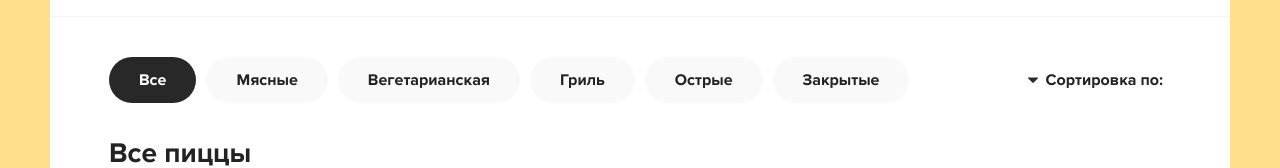
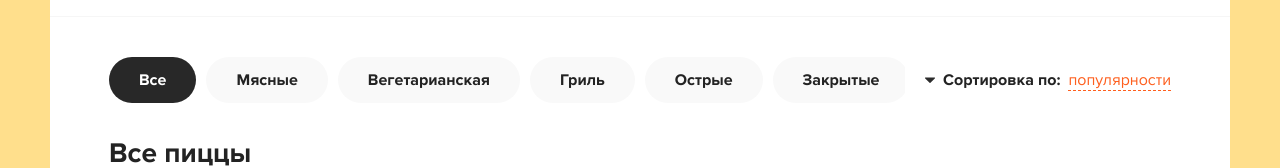
Before and after one commit to Papoyan340/Pizza_React, a React app: page / in a window 1280 px wide. Shown: the part 165-333 px from the top of the page. Built offline with nearby package versions, Linux system fonts and the light colour scheme; data requests are answered from the project's data file.

Commit message:
filter pizzas

```diff
--- a/src/Components/Categories.jsx
+++ b/src/Components/Categories.jsx
@@ -15,7 +15,7 @@ const Categories = React.memo(function Categories({ activeCategory, items, onCli
    return (
       <div className="categories">
          <ul>
-            <li className={activeCategory === null ? 'active' : ''} onClick={()=>   (null)}>Все</li>
+            <li className={activeCategory === null ? 'active' : ''} onClick={()=> onClickCategory(null)}>Все</li>
             {items?.map((el, idx) => (
                <li
                   onClick={() => onClickCategory(idx)}
--- a/src/Components/LoadingPizza.jsx
+++ b/src/Components/LoadingPizza.jsx
@@ -4,6 +4,7 @@ import ContentLoader from 'react-content-loader';
 function loadingPizza() {
    return (
       <ContentLoader
+         className="pizzas-block"
          speed={0.4}
          width={280}
          height={460}
--- a/src/Components/PizzaBlock.jsx
+++ b/src/Components/PizzaBlock.jsx
@@ -24,7 +24,7 @@ function PizzaBlock(obj) {
 
    return (
       <div className="pizza-block">
-         {/* <loadingPizzaBlock /> */}
+
          <img className="pizza-block__image" src={imageUrl} alt="Pizza" />
          <h4 className="pizza-block__title">{name}</h4>
          <div className="pizza-block__selector">
--- a/src/Components/SortPopup.jsx
+++ b/src/Components/SortPopup.jsx
@@ -1,14 +1,12 @@
 import React, { useEffect, useRef, useState } from 'react';
 
-const SortPopup = React.memo(function SortPopup({activeSortType, items }) {
-
+const SortPopup = React.memo(function SortPopup({ activeSortType, items, onClickSortType }) {
    const [visiblePopup, setVisiblePopup] = useState(false);
+   const activLabel = items.find((el) => el.type === activeSortType).name
 
    const sortRef = useRef(null);
 
-
    const togleVisiblePopup = () => {
-
       setVisiblePopup((visiblePopup) => (visiblePopup = !visiblePopup));
    };
 
@@ -23,14 +21,14 @@ const SortPopup = React.memo(function SortPopup({activeSortType, items }) {
       document.body.addEventListener('click', handleOutsideClick);
    }, []);
 
-   const onSelectItem = (idx) => {
-      // setActiveItem((prev) => (prev = idx));
+   const onSelectItem = (type) => {
+      onClickSortType(type);
       setVisiblePopup(false);
    };
 
    return (
       <div ref={sortRef} className="sort">
-         <div  className="sort__label">
+         <div className="sort__label">
             <svg
                className={visiblePopup ? 'rotated' : ''}
                width="10"
@@ -43,8 +41,8 @@ const SortPopup = React.memo(function SortPopup({activeSortType, items }) {
                   fill="#2C2C2C"
                />
             </svg>
-            <b >Сортировка по:</b>
-            <span onClick={togleVisiblePopup}>{items[activeSortType]}</span>
+            <b>Сортировка по:</b>
+            <span onClick={togleVisiblePopup}>{activLabel}</span>
          </div>
          {visiblePopup && (
             <div className="sort__popup">
@@ -52,8 +50,8 @@ const SortPopup = React.memo(function SortPopup({activeSortType, items }) {
                   {items?.map((obj, idx) => (
                      <li
                         key={`${obj.type}_${idx}`}
-                        className={activeSortType === idx ? 'active' : ''}
-                        onClick={() => onSelectItem(idx)}>
+                        className={activeSortType === obj.type ? 'active' : ''}
+                        onClick={() => onSelectItem(obj.type)}>
                         {obj.name}
                      </li>
                   ))}
--- a/src/pages/Home.jsx
+++ b/src/pages/Home.jsx
@@ -1,16 +1,15 @@
 import React from 'react';
 import { useSelector, useDispatch } from 'react-redux';
 import { Categories, SortPopup, PizzaBlock, LoadingPizza } from '../Components';
-import { setCategory } from '../redux/actions/actionsFilter';
+import { setCategory, setSortBy } from '../redux/actions/actionsFilter';
 import { fetchPizzas } from '../redux/actions/actionsPizza';
 
 const categoriesName = ['Мясные', 'Вегетарианская', 'Гриль', 'Острые', 'Закрытые'];
 const sortItems = [
    { name: 'популярности', type: 'popular' },
    { name: 'цене', type: 'price' },
-   { name: 'алфавиту', tupe: 'alphabet' },
+   { name: 'алфавиту', type: 'name' },
 ];
-
 
 function Home() {
    const dispatch = useDispatch();
@@ -19,11 +18,15 @@ function Home() {
    const { sortBy, category } = useSelector(({ filters }) => filters);
 
    React.useEffect(() => {
-      dispatch(fetchPizzas());
-   }, [category]);
+      dispatch(fetchPizzas(category, sortBy));
+   }, [category, sortBy]);
 
    const onSelectCategoru = React.useCallback((idx) => {
       dispatch(setCategory(idx));
+   }, []);
+
+   const onClickSortType = React.useCallback((type) => {
+      dispatch(setSortBy(type));
    }, []);
 
    return (
@@ -34,7 +37,11 @@ function Home() {
                activeCategory={category}
                items={categoriesName}
             />
-            <SortPopup activeSortType={sortBy} items={sortItems} />
+            <SortPopup
+               activeSortType={sortBy}
+               items={sortItems}
+               onClickSortType={onClickSortType}
+            />
          </div>
 
          <h2 className="content__title">Все пиццы</h2>
--- a/src/redux/actions/actionsPizza.js
+++ b/src/redux/actions/actionsPizza.js
@@ -5,10 +5,15 @@ export const setLoaded = (payload) => ({
    payload,
 });
 
-export const fetchPizzas = () => (dispatch) => {
-   dispatch(setLoaded(false))
+export const fetchPizzas = (category, sortBy) => (dispatch) => {
+   console.log(sortBy);
+   dispatch(setLoaded(false));
 
-   Axios.get('http://localhost:3001/pizzas').then(({ data }) => {
+   Axios.get(
+      `http://localhost:3001/pizzas?${
+         category !== null ? `category=${category}` : ''
+      }&_sort=${sortBy}&_order=desc`,
+   ).then(({ data }) => {
       dispatch(setPizzas(data));
    });
 };
--- a/src/redux/reducers/filters.js
+++ b/src/redux/reducers/filters.js
@@ -4,7 +4,7 @@ const initialState = {
 };
 
 const filters = (state = initialState, action) => {
-   if (action.type === 'SET_SORT-BY') {
+   if (action.type === 'SER_SORT_BY') {
       return {
          ...state,
          sortBy: action.payload,
--- a/src/redux/reducers/pizzas.js
+++ b/src/redux/reducers/pizzas.js
@@ -1,5 +1,6 @@
 const initialState = {
    items: [],
+
    isLoaded: false,
 };
 
--- a/src/redux/store.js
+++ b/src/redux/store.js
@@ -2,7 +2,7 @@ import { createStore, compose, applyMiddleware } from 'redux';
 import thunk from 'redux-thunk';
 import rootReducer from './reducers';
 
-const composeEnhancers = window.__REDUX_DEVTOOLS_EXTENSION_COMPOSE__ || compose;
+const composeEnhancers = (window.__REDUX_DEVTOOLS_EXTENSION_COMPOSE__) || compose;
 const store = createStore(rootReducer, composeEnhancers(applyMiddleware(thunk)));
 
 export default store;
--- a/src/scss/app.scss
+++ b/src/scss/app.scss
@@ -80,7 +80,7 @@ body {
     }
 
     .content__items {
-      grid-template-columns: 1fr;
+      grid-template-columns: fr;
     }
   }
 }
--- a/src/scss/components/_pizza-block.scss
+++ b/src/scss/components/_pizza-block.scss
@@ -4,6 +4,11 @@
   width: 100%;
   text-align: center;
   margin-bottom: 65px;
+
+  // &:not(:nth-of-type(4n)) {
+  //   margin-right: 3.7%;
+  // }
+
 
   @media (max-width: 1090px) {
     margin-bottom: 35px;
```
